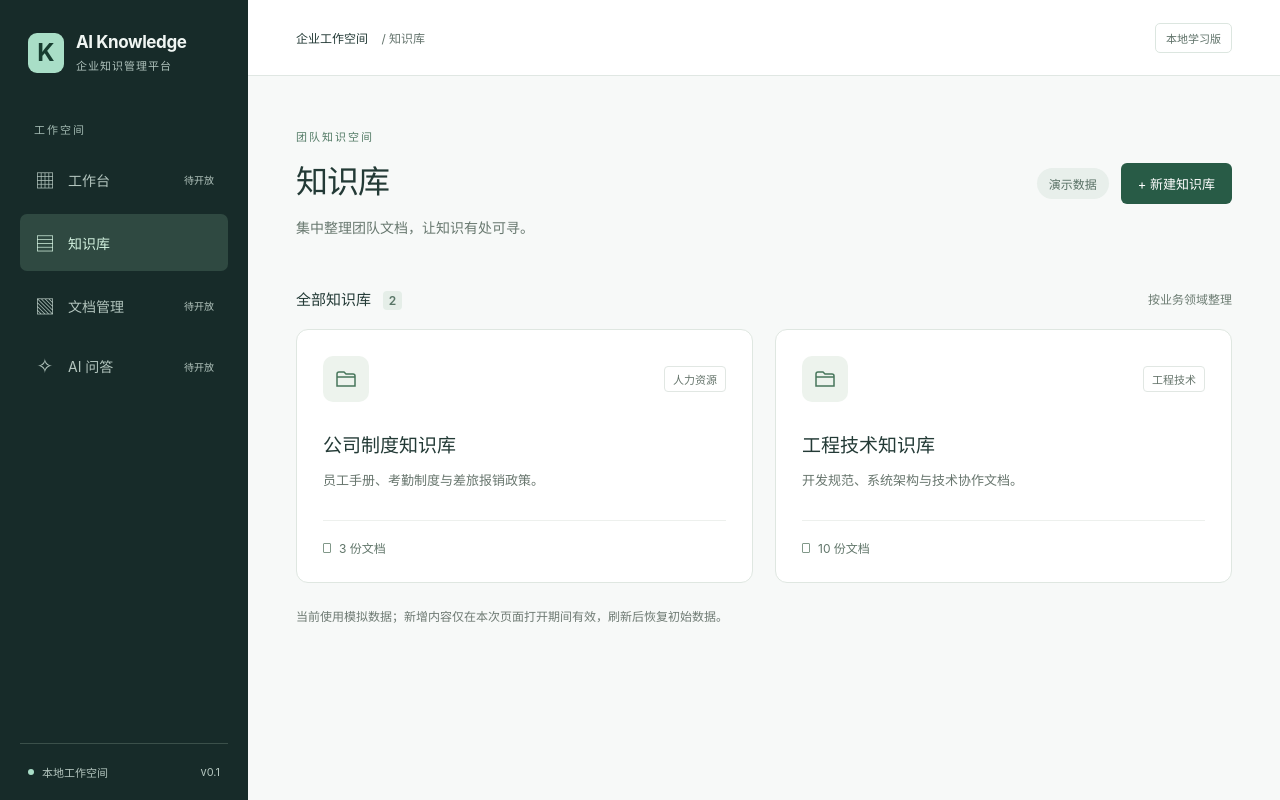
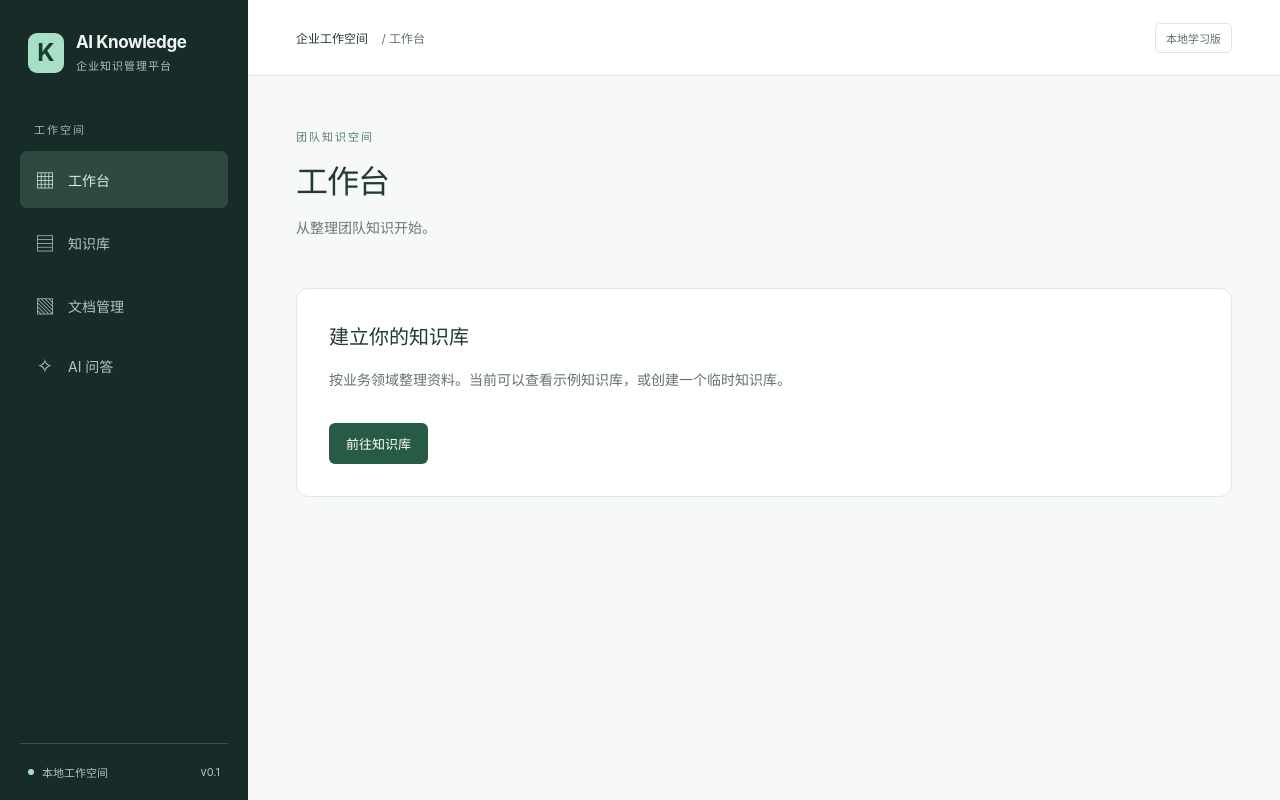
Before and after one commit to chaofengming123/-ai-, a Vue app in the folder frontend/: page /dashboard in a window 1280 px wide. Built offline with nearby package versions, Linux system fonts and the light colour scheme.

Commit message:
feat(frontend): teach Vue Router navigation

```diff
--- a/frontend/package.json
+++ b/frontend/package.json
@@ -9,7 +9,8 @@
     "preview": "vite preview"
   },
   "dependencies": {
-    "vue": "^3.5.43"
+    "vue": "^3.5.43",
+    "vue-router": "^4.6.4"
   },
   "devDependencies": {
     "@vitejs/plugin-vue": "^6.0.9",
--- a/frontend/src/App.vue
+++ b/frontend/src/App.vue
@@ -1,6 +1,8 @@
 <script setup>
+import { RouterView, useRoute } from 'vue-router'
 import AppSidebar from './components/AppSidebar.vue'
-import KnowledgeBaseView from './views/KnowledgeBaseView.vue'
+
+const route = useRoute()
 </script>
 
 <template>
@@ -8,10 +10,15 @@ import KnowledgeBaseView from './views/KnowledgeBaseView.vue'
     <AppSidebar />
     <main id="main-content" class="main-content">
       <header class="topbar">
-        <span>企业工作空间 <span class="breadcrumb">/ 知识库</span></span>
+        <span>企业工作空间 <span class="breadcrumb">/ {{ route.meta.title }}</span></span>
         <span class="workspace-badge">本地学习版</span>
       </header>
-      <KnowledgeBaseView />
+      <RouterView v-slot="{ Component }">
+        <!-- 保留知识库页面的内存状态，切换导航不会丢失刚创建的记录。 -->
+        <KeepAlive include="KnowledgeBaseView">
+          <component :is="Component" />
+        </KeepAlive>
+      </RouterView>
     </main>
   </div>
 </template>
--- a/frontend/src/components/AppSidebar.vue
+++ b/frontend/src/components/AppSidebar.vue
@@ -1,3 +1,14 @@
+<script setup>
+import { RouterLink } from 'vue-router'
+
+const navigation = [
+  { path: '/dashboard', label: '工作台', icon: '▦' },
+  { path: '/knowledge-bases', label: '知识库', icon: '▤' },
+  { path: '/documents', label: '文档管理', icon: '▧' },
+  { path: '/chat', label: 'AI 问答', icon: '✧' },
+]
+</script>
+
 <template>
   <aside class="sidebar">
     <a class="skip-link" href="#main-content">跳到主要内容</a>
@@ -7,18 +18,10 @@
     </div>
     <p class="nav-label">工作空间</p>
     <nav aria-label="主导航">
-      <button class="nav-item" disabled title="后续课程开放">
-        <span aria-hidden="true">▦</span> 工作台 <small>待开放</small>
-      </button>
-      <a class="nav-item active" href="#knowledge-bases" aria-current="page">
-        <span aria-hidden="true">▤</span> 知识库
-      </a>
-      <button class="nav-item" disabled title="后续课程开放">
-        <span aria-hidden="true">▧</span> 文档管理 <small>待开放</small>
-      </button>
-      <button class="nav-item" disabled title="后续课程开放">
-        <span aria-hidden="true">✧</span> AI 问答 <small>待开放</small>
-      </button>
+      <RouterLink v-for="item in navigation" :key="item.path" :to="item.path"
+        class="nav-item" exact-active-class="active">
+        <span aria-hidden="true">{{ item.icon }}</span> {{ item.label }}
+      </RouterLink>
     </nav>
     <div class="sidebar-footer"><span class="status-dot"></span> 本地工作空间 <span>v0.1</span></div>
   </aside>
--- a/frontend/src/main.js
+++ b/frontend/src/main.js
@@ -1,5 +1,6 @@
 import { createApp } from 'vue'
 import App from './App.vue'
+import router from './router/index.js'
 import './style.css'
 
-createApp(App).mount('#app')
+createApp(App).use(router).mount('#app')
--- /dev/null
+++ b/frontend/src/router/index.js
@@ -0,0 +1,27 @@
+import { createRouter, createWebHistory } from 'vue-router'
+import DashboardView from '../views/DashboardView.vue'
+import KnowledgeBaseView from '../views/KnowledgeBaseView.vue'
+import DocumentView from '../views/DocumentView.vue'
+import ChatView from '../views/ChatView.vue'
+import NotFoundView from '../views/NotFoundView.vue'
+
+const router = createRouter({
+  history: createWebHistory(),
+  routes: [
+    { path: '/', redirect: '/knowledge-bases' },
+    { path: '/dashboard', component: DashboardView, meta: { title: '工作台' } },
+    { path: '/knowledge-bases', component: KnowledgeBaseView, meta: { title: '知识库' } },
+    { path: '/documents', component: DocumentView, meta: { title: '文档管理' } },
+    { path: '/chat', component: ChatView, meta: { title: 'AI 问答' } },
+    { path: '/:pathMatch(.*)*', component: NotFoundView, meta: { title: '页面不存在' } },
+  ],
+  scrollBehavior() {
+    return { top: 0 }
+  },
+})
+
+router.afterEach(to => {
+  document.title = `${to.meta.title} · AI Knowledge`
+})
+
+export default router
--- a/frontend/src/style.css
+++ b/frontend/src/style.css
@@ -97,3 +97,10 @@ h3 { font-size: 19px; font-weight: 600; margin: 0 0 12px; }
 .form-error { color: #ac3030; font-size: 13px; line-height: 1.6; }
 .dialog-actions { display: flex; justify-content: flex-end; gap: 10px; margin-top: 24px; }
 @media (max-width: 1100px) { .page-heading { align-items: flex-start; flex-direction: column; } }
+
+.empty-panel { padding: 32px; border: 1px solid #dfe7e1; border-radius: 12px; background: #fff; }
+.empty-panel h2 { font-size: 20px; line-height: 1.6; }
+.empty-panel .demo-badge { display: inline-block; margin-bottom: 20px; }
+.empty-panel p { color: #63736b; font-size: 14px; line-height: 1.9; max-width: 640px; }
+.page-link { display: inline-block; margin-top: 16px; text-decoration: none; }
+.nav-item:not(.active):hover { background: #233c35; color: #e4f2e9; }
--- /dev/null
+++ b/frontend/src/views/ChatView.vue
@@ -0,0 +1,12 @@
+<template>
+  <section class="page" aria-labelledby="chat-title">
+    <div class="page-heading">
+      <div><p class="eyebrow">团队知识空间</p><h1 id="chat-title">AI 问答</h1></div>
+    </div>
+    <div class="empty-panel">
+      <span class="demo-badge">功能准备中</span>
+      <h2>基于团队文档的问答</h2>
+      <p>后续课程接入语言模型和知识检索后，你可以在这里提问并查看引用来源。当前尚未接入 AI 服务。</p>
+    </div>
+  </section>
+</template>
--- /dev/null
+++ b/frontend/src/views/DashboardView.vue
@@ -0,0 +1,20 @@
+<script setup>
+import { RouterLink } from 'vue-router'
+</script>
+
+<template>
+  <section class="page" aria-labelledby="dashboard-title">
+    <div class="page-heading">
+      <div>
+        <p class="eyebrow">团队知识空间</p>
+        <h1 id="dashboard-title">工作台</h1>
+        <p class="page-description">从整理团队知识开始。</p>
+      </div>
+    </div>
+    <div class="empty-panel">
+      <h2>建立你的知识库</h2>
+      <p>按业务领域整理资料。当前可以查看示例知识库，或创建一个临时知识库。</p>
+      <RouterLink to="/knowledge-bases" class="primary-button page-link">前往知识库</RouterLink>
+    </div>
+  </section>
+</template>
--- /dev/null
+++ b/frontend/src/views/DocumentView.vue
@@ -0,0 +1,12 @@
+<template>
+  <section class="page" aria-labelledby="documents-title">
+    <div class="page-heading">
+      <div><p class="eyebrow">团队知识空间</p><h1 id="documents-title">文档管理</h1></div>
+    </div>
+    <div class="empty-panel">
+      <span class="demo-badge">功能准备中</span>
+      <h2>文档上传将在后续课程开放</h2>
+      <p>这里将展示文档列表和处理状态。目前知识库中的文档数量是示例数据，还没有对应的真实文件。</p>
+    </div>
+  </section>
+</template>
--- /dev/null
+++ b/frontend/src/views/NotFoundView.vue
@@ -0,0 +1,12 @@
+<script setup>
+import { RouterLink } from 'vue-router'
+</script>
+
+<template>
+  <section class="page" aria-labelledby="not-found-title">
+    <p class="eyebrow">404</p>
+    <h1 id="not-found-title">页面不存在</h1>
+    <p class="page-description">请检查地址，或返回知识库继续浏览。</p>
+    <RouterLink to="/knowledge-bases" class="primary-button page-link">返回知识库</RouterLink>
+  </section>
+</template>
```
Also changed, not shown: 4 other files (tests, documents, lock files or other folders).
